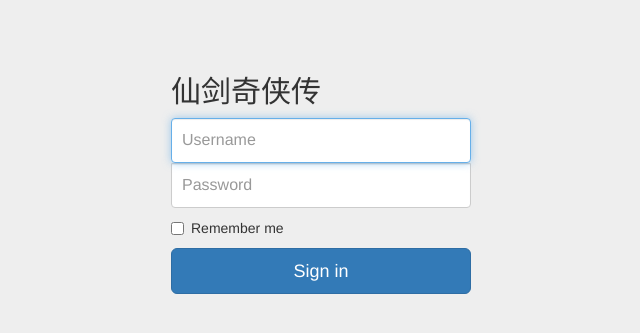
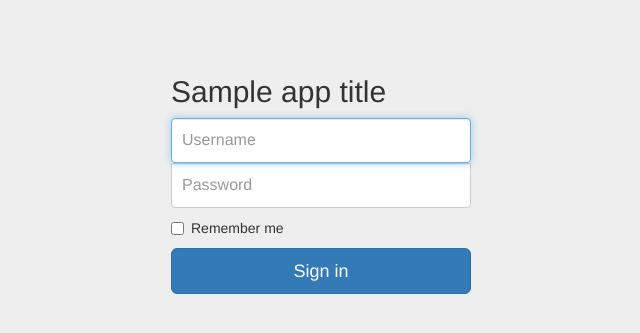
Before and after one commit to KerryJava/py_crm, a Django app: template templates/login.html in a window 1280 px wide. Shown: the top 333 px of the page, without its empty margins (319-959 px from the left). Run offline with Django 3.2, Linux system fonts and the light colour scheme; the template is opened without the code that fills it: most values are stand-ins (such as "Sample title", 1, 10 or a date in 2020).

Commit message:
change login style

```diff
--- a/crm/views.py
+++ b/crm/views.py
@@ -26,7 +26,7 @@ def acc_login(request):
         else:
             error_msg = '用户名或密码错误！'
 
-    return render(request, 'login.html', {'error_msg': error_msg})
+    return render(request, 'login.html', {'error_msg': error_msg, 'app_title': "mojicai system"})
 
 
 @login_required
--- a/statics/css/signIn.css
+++ b/statics/css/signIn.css
@@ -1,4 +1,3 @@
-
 
 body {
     padding-top: 40px;
@@ -11,13 +10,16 @@ body {
     padding: 15px;
     margin: 0 auto;
 }
+
 .form-signin .form-signin-heading,
 .form-signin .checkbox {
     margin-bottom: 10px;
 }
+
 .form-signin .checkbox {
     font-weight: normal;
 }
+
 .form-signin .form-control {
     position: relative;
     height: auto;
@@ -27,14 +29,17 @@ body {
     padding: 10px;
     font-size: 16px;
 }
+
 .form-signin .form-control:focus {
     z-index: 2;
 }
+
 .form-signin input[type="email"] {
-  margin-bottom: -1px;
+    margin-bottom: 10px;
     border-bottom-right-radius: 0;
     border-bottom-left-radius: 0;
 }
+
 .form-signin input[type="password"] {
     margin-bottom: 10px;
     border-top-left-radius: 0;
--- a/templates/index.html
+++ b/templates/index.html
@@ -39,10 +39,6 @@
                         <li><a href="{% if menu.url_type == 0 %}{{ menu.url_name }}{% else %}{% url menu.url_name %}{% endif %}">{{ menu.name }}</a></li>
                     {%  endfor %}
 
-
-                    <li> 1test </li>
-                    <li> 1test {{ request.user.username  }} </li>
-                    <li> 1test {{ request.user.userprofile}} </li>
                     {%  for role in request.user.userprofile.role.select_related %}
                         <li> test </li>
                         {% for menu in role.menus.select_related %}
--- a/templates/login.html
+++ b/templates/login.html
@@ -10,7 +10,7 @@
  <div class="container">
       <form class="form-signin" method="post">
           {% csrf_token %}
-        <h2 class="form-signin-heading">仙剑奇侠传</h2>
+        <h2 class="form-signin-heading"> {{ app_title }}</h2>
         <label for="inputEmail" class="sr-only">Username</label>
         <input type="text" id="" name="username" class="form-control" placeholder="Username" required autofocus>
         <label for="inputPassword" class="sr-only">Password</label>
```
Lines whose indentation alone changed are shown as unchanged.
